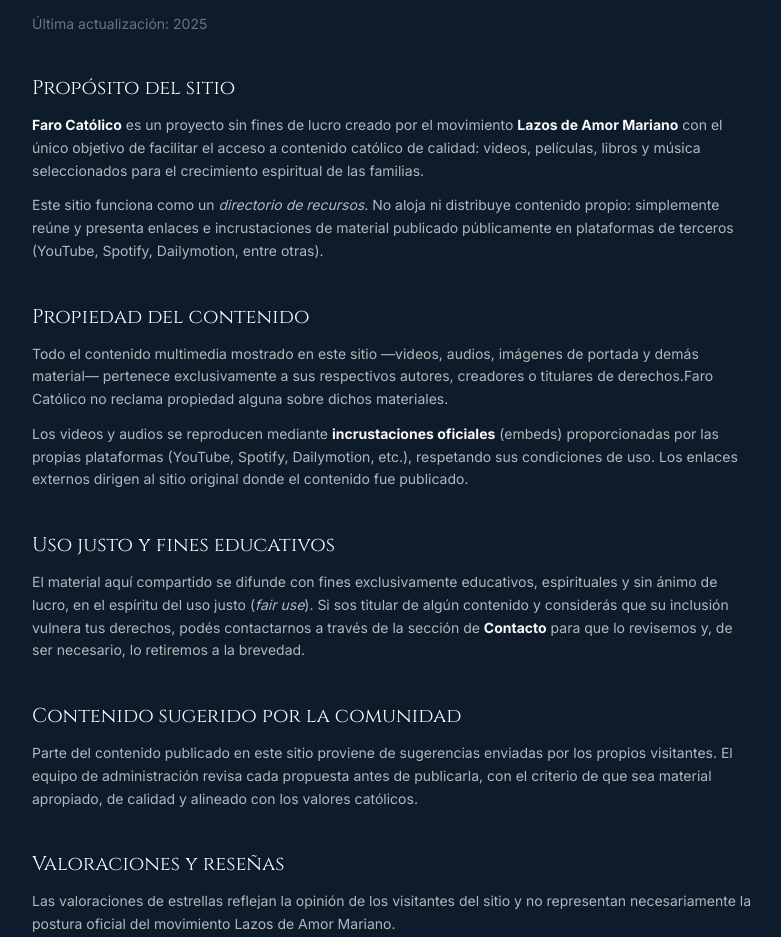
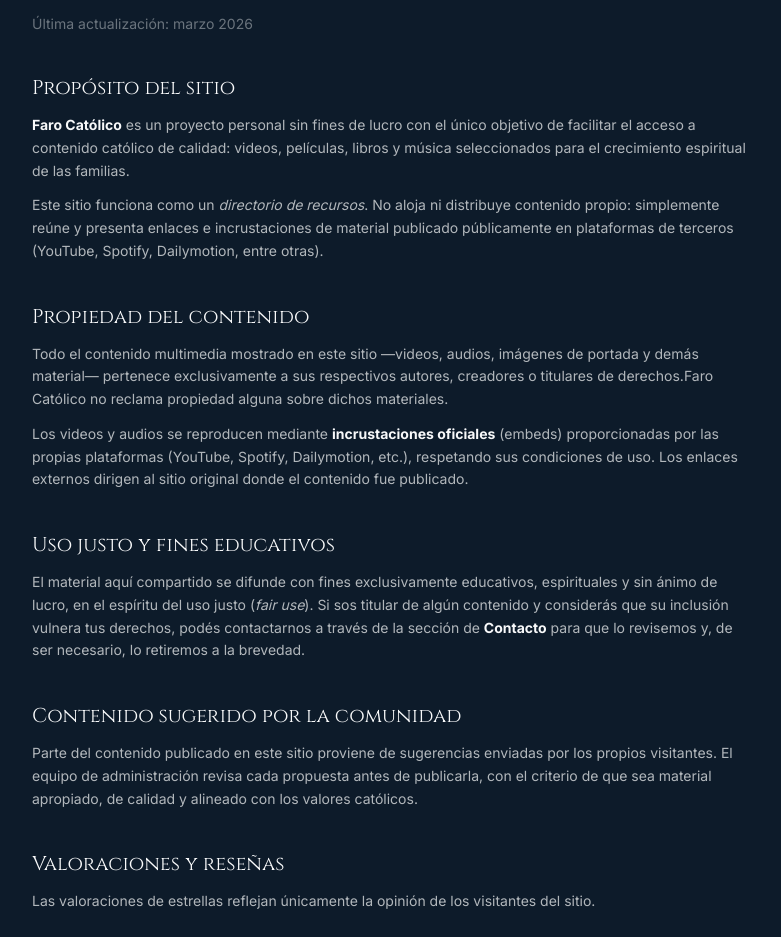
Before and after one commit to pablopaul01/faro-catolico, a Next.js app: page /aviso-legal in a window 1280 px wide. Shown: the part 155-1092 px from the top of the page, without its empty margins (248-1029 px from the left). Built offline with nearby package versions, Linux system fonts and the light colour scheme.

Commit message:
fix aviso legal

```diff
--- a/src/app/(public)/aviso-legal/page.tsx
+++ b/src/app/(public)/aviso-legal/page.tsx
@@ -10,17 +10,16 @@
   return (
     <main className="max-w-3xl mx-auto px-4 sm:px-6 py-14 pb-24">
       <h1 className="font-display text-4xl text-light mb-2">Aviso legal</h1>
-      <p className="text-light/40 text-sm mb-10">Última actualización: 2025</p>
+      <p className="text-light/40 text-sm mb-10">Última actualización: marzo 2026</p>
 
       <div className="space-y-10 text-light/70 text-sm leading-relaxed">
 
         <section>
           <h2 className="font-display text-xl text-light mb-3">Propósito del sitio</h2>
           <p>
-            <strong className="text-light">{SITE_NAME}</strong> es un proyecto sin fines de lucro creado por el
-            movimiento <strong className="text-light">Lazos de Amor Mariano</strong> con el único objetivo de
-            facilitar el acceso a contenido católico de calidad: videos, películas, libros y música seleccionados
-            para el crecimiento espiritual de las familias.
+            <strong className="text-light">{SITE_NAME}</strong> es un proyecto personal sin fines de lucro con el
+            único objetivo de facilitar el acceso a contenido católico de calidad: videos, películas, libros y música
+            seleccionados para el crecimiento espiritual de las familias.
           </p>
           <p className="mt-3">
             Este sitio funciona como un <em>directorio de recursos</em>. No aloja ni distribuye contenido
@@ -66,8 +65,7 @@
         <section>
           <h2 className="font-display text-xl text-light mb-3">Valoraciones y reseñas</h2>
           <p>
-            Las valoraciones de estrellas reflejan la opinión de los visitantes del sitio y no representan
-            necesariamente la postura oficial del movimiento Lazos de Amor Mariano.
+            Las valoraciones de estrellas reflejan únicamente la opinión de los visitantes del sitio.
           </p>
         </section>
 
```
